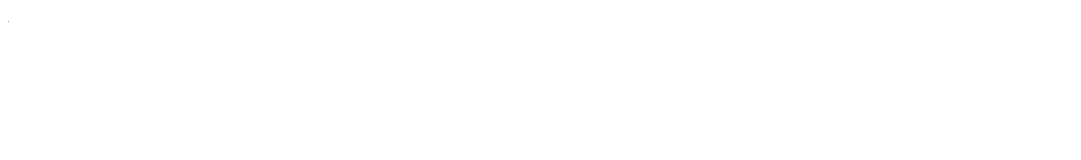
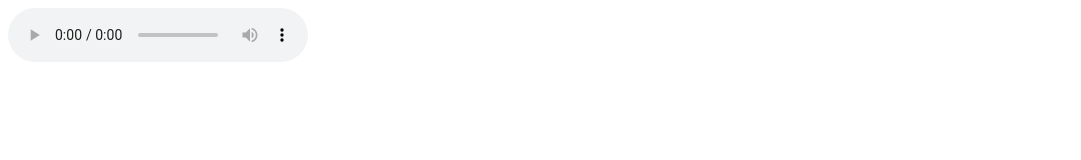
Before and after one commit to Nyalice/nyalice.github.io, a plain HTML site: page index.html in a window 1280 px wide. Shown: the top 160 px of the page, without its empty margins (0-1081 px from the left). Drawn offline with Linux system fonts and the light colour scheme; grey boxes are pictures that could not be loaded.

Commit message:
omggggggg

```diff
--- a/index.css
+++ b/index.css
@@ -5,3 +5,7 @@ h1 {
 #picture {
 	text-align:center;
 }
+
+audio {
+	text-align:center;
+}
--- a/index.html
+++ b/index.html
@@ -3,7 +3,9 @@
 	<head>
 	<link rel="stylesheet" type="text/css" href="index.css">
 	</head>
-	<iframe width="1" height="1" src="//www.youtube.com/embed/dQw4w9WgXcQ?rel=0" frameborder="0" allowfullscreen></iframe>
+	<audio controls autoplay>
+		<source src="Nyalice.github.io\Music\rickroll'd.mp3" type="audio/mpeg">
+	</audio>
 		<br><br><br><br><br><br><br><br><br>
 			<h1>
 			HEY!
```
Also changed, not shown: 1 other file.
